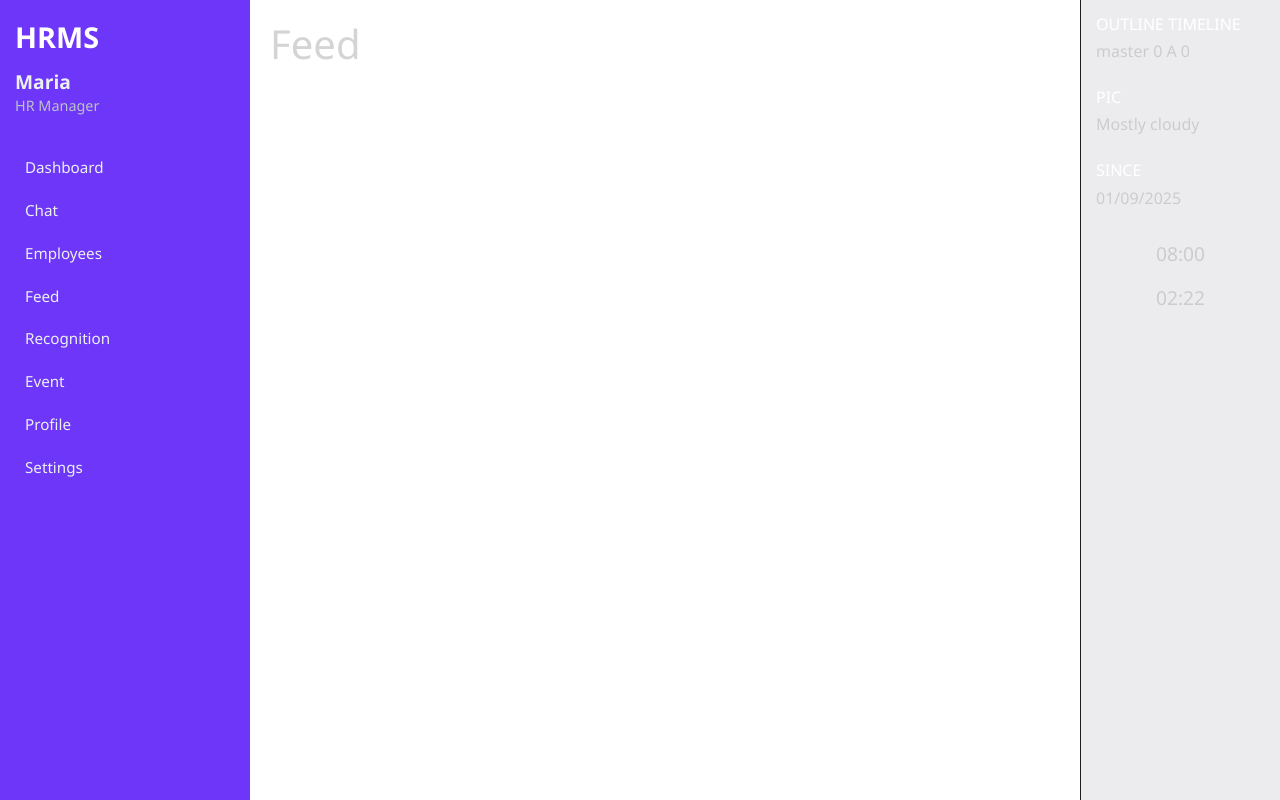
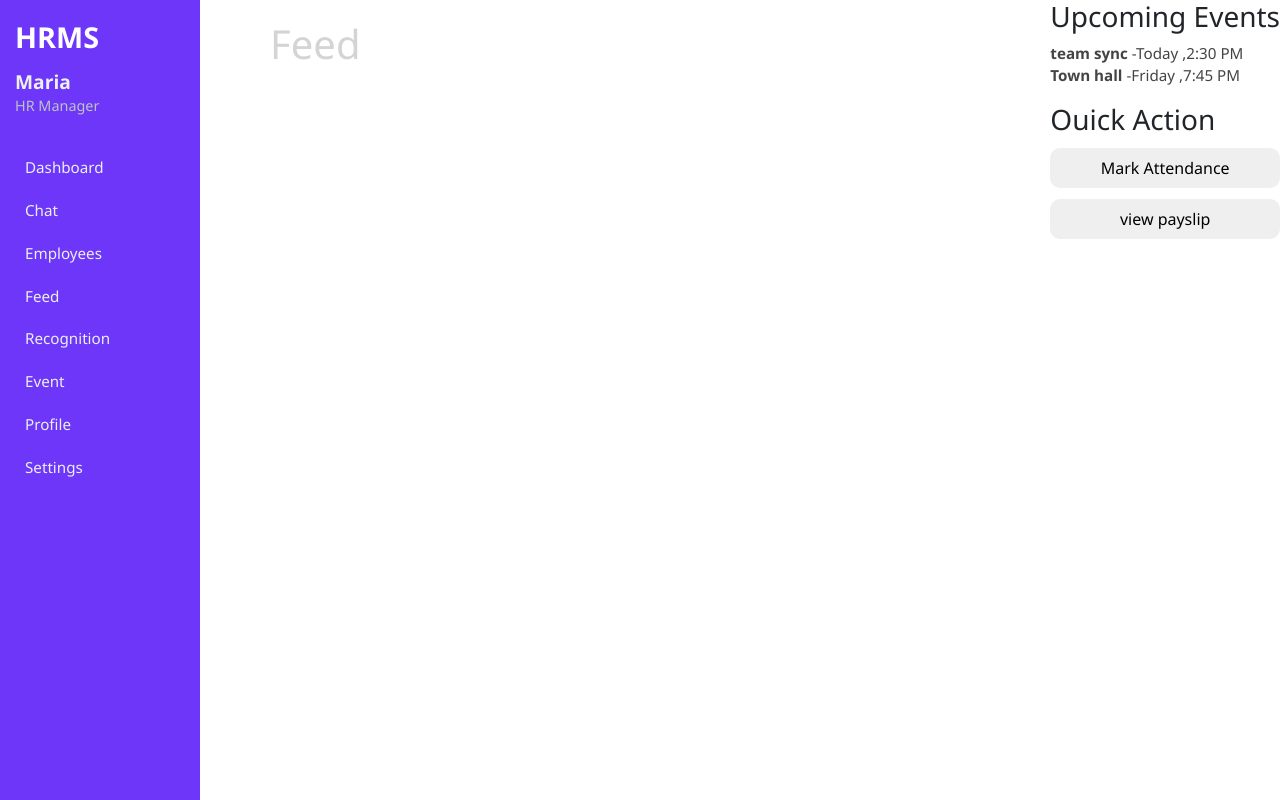
Before and after one commit to divya26s/HRMS-Feed, a React (Create React App) app: page / in a window 1280 px wide. Built offline with nearby package versions, Linux system fonts and the light colour scheme.

Commit message:
rigth panel css

```diff
--- a/src/App.css
+++ b/src/App.css
@@ -25,25 +25,40 @@ body {
 }
 
 /* Right Panel Styles */
-.right-panel {
-  width: 200px;
-  background-color: #ececee;
-  color: #cccccc;
-  padding: 15px;
-  border-left: 1px solid #1e1e1e;
+ .rigth-panel {
+    width: 400px;
+    padding: 18px;
+    background-color: #f9f9ff;
+    border-left: 1px solid #ddd;
+    box-shadow: -2px 0 6px  rgba(0, 0, 0, 0.03);
+    font-family: 'Segoe UI',sans-serif;
 }
-
-.right-panel .section {
-  margin-bottom: 25px;
+.widget {
+    background :white ;
+    border-radius: 13px;
+    padding: 17px;
+    margin-bottom: 21px;
+    box-shadow: 0 2px 6px rgba(0, 0, 0, 0.05);
 }
-
-.right-panel h6 {
-  color: #ffffff;
-  margin-bottom: 5px;
+.widget h3 {
+    margin-bottom: 11px;
+    font-size: 1.2rem;
+    color: #333;
 }
-
-.time-display {
-  font-size: 1.2em;
-  text-align: center;
-  margin-top: 30px;
+.event-list {
+    list-style-type: none;
+    padding-left: 0;
+    font-size: 0.95rem;
+    color: #444;
 }
+.quick-action {
+    display: flex;
+    flex-direction: column;
+    gap: 11px;
+    margin-top: 11px;
+}
+.action-button {
+padding:  8px 12px ;
+border: none;
+border-radius: 10px ;
+}
--- /dev/null
+++ b/src/Rigthpanel.css
@@ -0,0 +1,37 @@
+.rigth-panel {
+    width: 400px;
+    padding: 18px;
+    background-color: #f9f9ff;
+    border-left: 1px solid #ddd;
+    box-shadow: -2px 0 6px  rgba(0, 0, 0, 0.03);
+    font-family: 'Segoe UI',sans-serif;
+}
+.widget {
+    background :white ;
+    border-radius: 13px;
+    padding: 17px;
+    margin-bottom: 21px;
+    box-shadow: 0 2px 6px rgba(0, 0, 0, 0.05);
+}
+.widget h3 {
+    margin-bottom: 11px;
+    font-size: 1.2rem;
+    color: #333;
+}
+.event-list {
+    list-style-type: none;
+    padding-left: 0;
+    font-size: 0.95rem;
+    color: #444;
+}
+.quick-action {
+    display: flex;
+    flex-direction: column;
+    gap: 11px;
+    margin-top: 11px;
+}
+.action-button {
+padding:  8px 12px ;
+border: none;
+border-radius: 10px ;
+}
--- a/src/components/RightPanel.jsx
+++ b/src/components/RightPanel.jsx
@@ -1,26 +1,25 @@
 const RightPanel = () => {
   return (
     <div className="right-panel">
-      <div className="section">
-        <h6>OUTLINE TIMELINE</h6>
-        <p>master 0 A 0</p>
-      </div>
+      {/*1, Upcoming Events */}
+      <div className="Widget">
+        <h3>Upcoming Events</h3>
+        <ul className="event-list">
+          <li><strong>team sync</strong> -Today ,2:30 PM</li>
+          <li><strong>Town hall</strong> -Friday ,7:45 PM</li>
+        </ul>
+        {/* 2, Quick Action */}
+              <div className="Widget">
+                <h3> Ouick Action </h3>
+                <div className="quick-action">
+                  <button className="action-button">Mark Attendance</button>
+                  <button className="action-button">view payslip</button>
 
-      <div className="section">
-        <h6>PIC</h6>
-        <p>Mostly cloudy</p>
-      </div>
+                  </div>
 
-      <div className="section">
-        <h6>SINCE</h6>
-        <p>01/09/2025</p>
-      </div>
-
-      <div className="time-display">
-        <p>08:00</p>
-        <p>02:22</p>
-      </div>
-    </div>
+</div>
+        </div>
+        </div>
   );
 };
 
--- a/src/components/Sidebar.css
+++ b/src/components/Sidebar.css
@@ -1,6 +1,6 @@
 /* Base Sidebar Styles */
 .sidebar {
-  width: 250px;
+  width: 200px;
   height: 100vh;
   background-color: #6d36f8;
   color: #ecf0f1;
```
